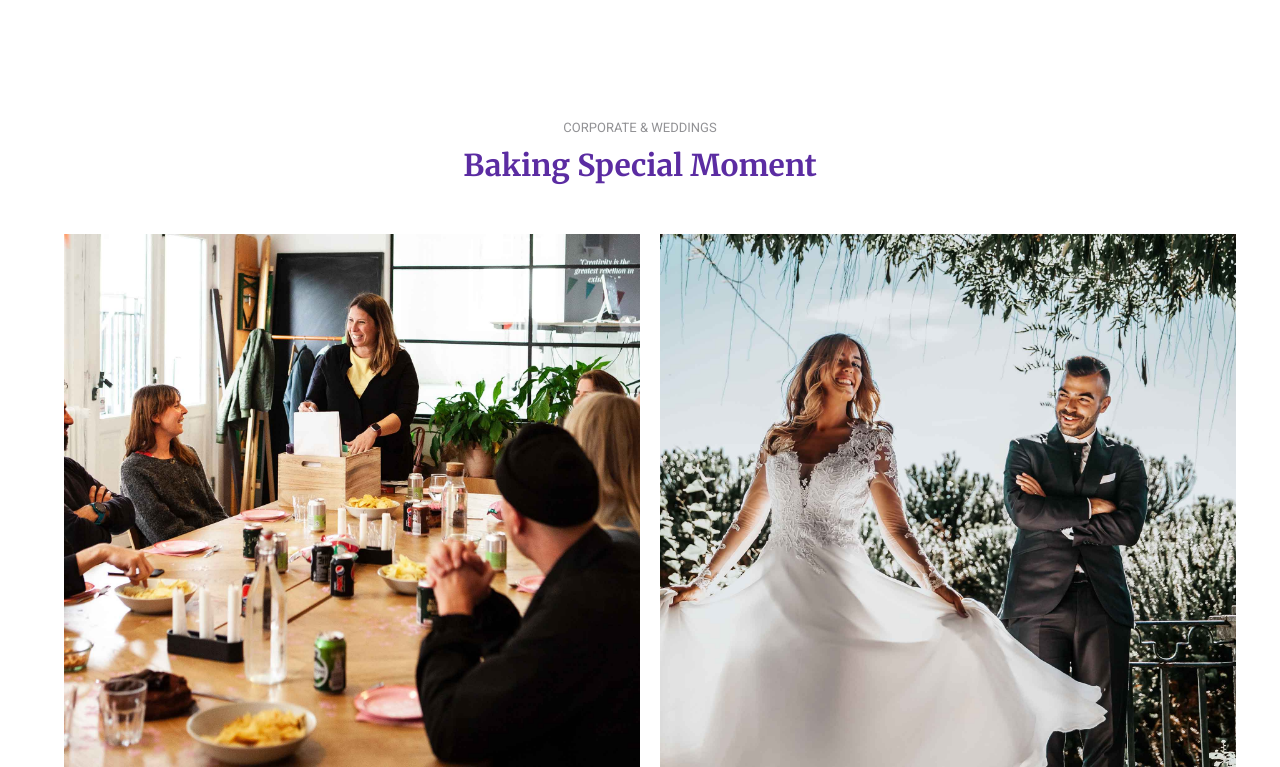
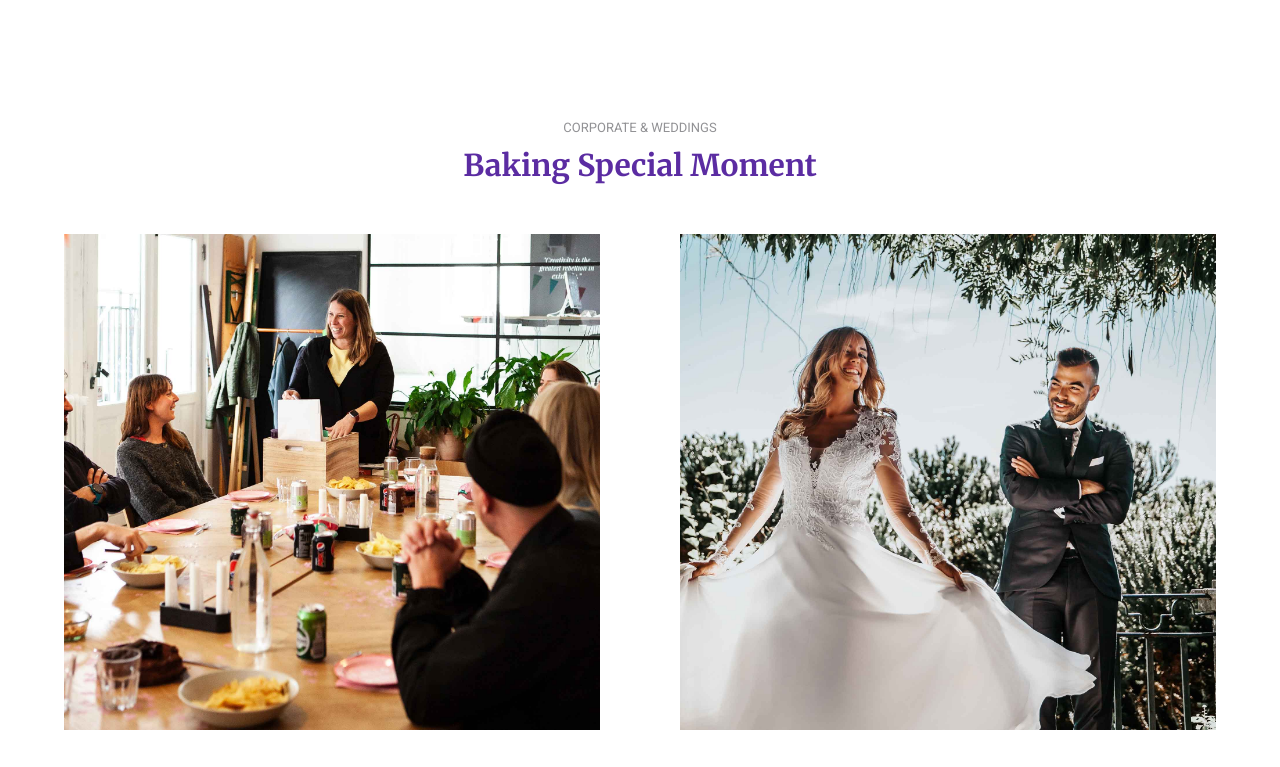
Before and after one commit to Osnago-L/proj-html-vuejs, a Vue app: page / in a window 1280 px wide. Shown: the part 1283-2050 px from the top of the page. After the commit the page ends 2017 px from the top, so only its background shows below. Built offline with nearby package versions, Linux system fonts and the light colour scheme.

Commit message:
wedding css fix

```diff
--- a/src/components/sections/Weddings.vue
+++ b/src/components/sections/Weddings.vue
@@ -3,8 +3,8 @@
       <span>Corporate & Weddings</span>
       <h1>Baking Special Moment</h1>
       <div class="wedding-images">
-          <img src="..\..\assets\img\corporate-bg.jpg" alt="">
-          <img src="..\..\assets\img\wedding-bg.jpg" alt="">
+          <div><img src="..\..\assets\img\corporate-bg.jpg" alt=""></div>
+          <div><img src="..\..\assets\img\wedding-bg.jpg" alt=""></div>
       </div>
   </div>
 </template>
@@ -38,10 +38,15 @@ export default {
 
     .wedding-images{
         display: flex;
-        gap: 20px;
+        gap: 80px;
+
+        &>div{
+            width: 50%;
+        }
 
         img{
-            width: 50%;
+           width: 100%;
+           object-fit: cover;
         }
     }
 }
```
